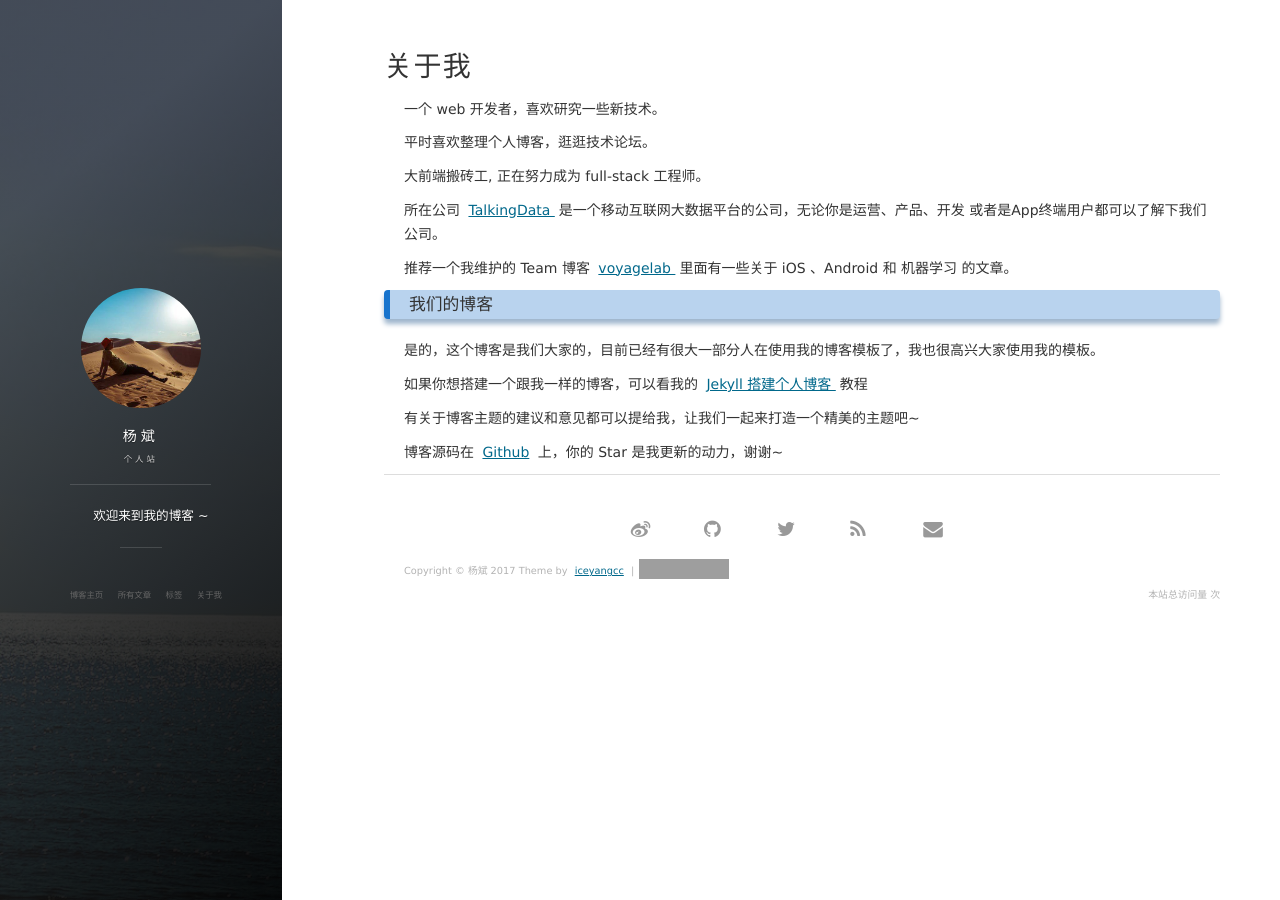
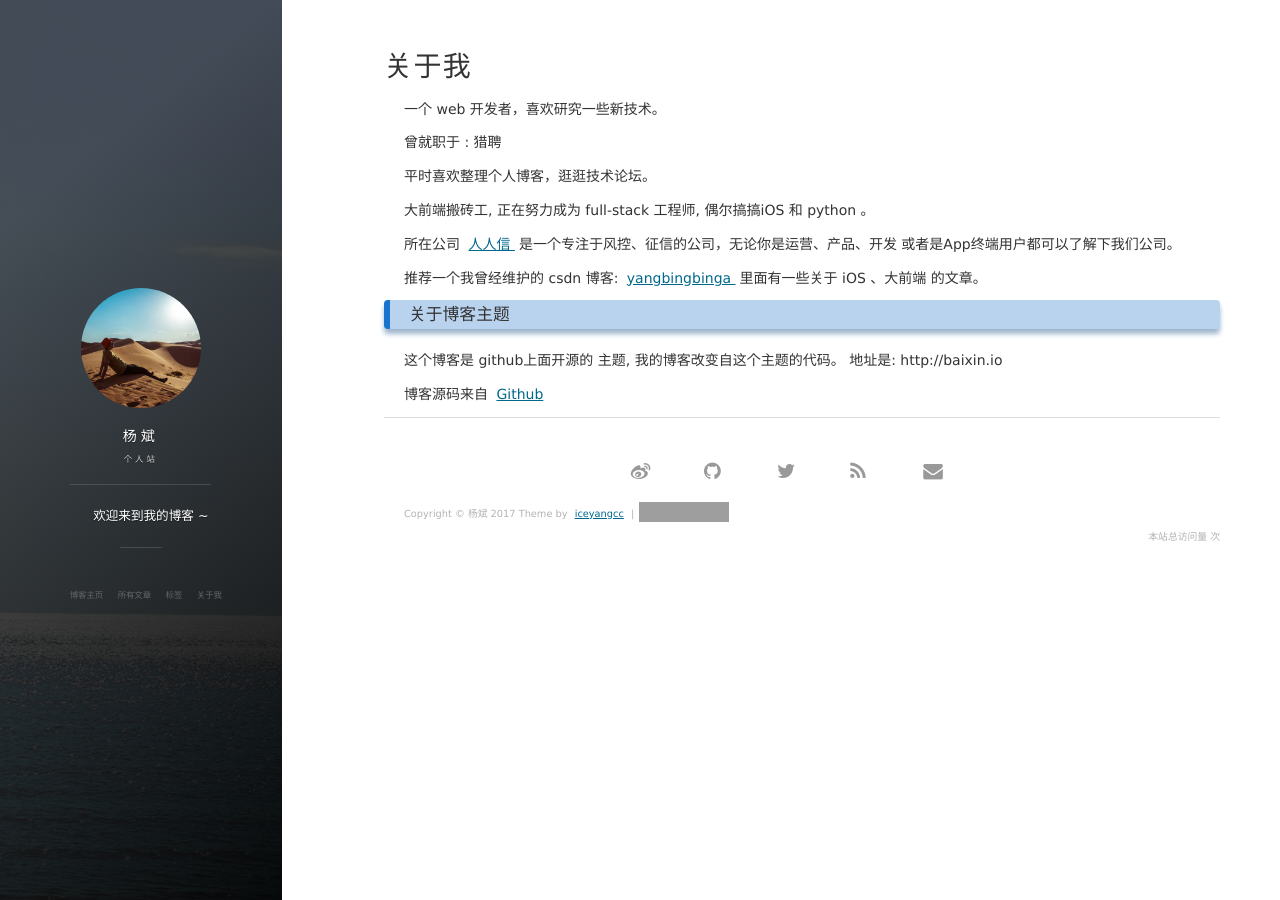
Before and after one commit to iceyangcc/blog, a Jekyll site: the page built from about.md, in a window 1280 px wide. Built offline with Jekyll 4.4.1, drawn with Linux system fonts in a browser that asks for light colours; nearby versions of some CDN libraries; comment, search, counter and statistics services are not loaded; grey boxes are pictures that could not be loaded.

Commit message:
bug fixd

```diff
--- a/about.md
+++ b/about.md
@@ -5,42 +5,39 @@ title: 关于我
 
 一个 web 开发者，喜欢研究一些新技术。
 <p>
+  曾就职于 : 猎聘
+<p>
+<p>
 平时喜欢整理个人博客，逛逛技术论坛。
 <p>
-大前端搬砖工, 正在努力成为 full-stack 工程师。
+大前端搬砖工, 正在努力成为 full-stack 工程师, 偶尔搞搞iOS 和 python 。
 
 <p>
 
 所在公司
-<a target="_blank" href="https://www.talkingdata.com/"> TalkingData </a>
-是一个移动互联网大数据平台的公司，无论你是运营、产品、开发 或者是App终端用户都可以了解下我们公司。
+<a target="_blank" href="https://rrx360.com"> 人人信 </a>
+是一个专注于风控、征信的公司，无论你是运营、产品、开发 或者是App终端用户都可以了解下我们公司。
 <p>
 
-推荐一个我维护的 Team 博客
-<a target="_blank" href="http://talkingdata.me/"> voyagelab </a>
-里面有一些关于 iOS 、Android 和 机器学习 的文章。
+推荐一个我曾经维护的 csdn 博客:
+<a target="_blank" href="http://blog.csdn.net/yangbingbinga/"> yangbingbinga </a>
+里面有一些关于 iOS 、大前端 的文章。
 
 <p>
 
-<h3> 我们的博客 </h3>
+<h3> 关于博客主题 </h3>
 
 <p>
 
-是的，这个博客是我们大家的，目前已经有很大一部分人在使用我的博客模板了，我也很高兴大家使用我的模板。
+这个博客是 github上面开源的 主题, 我的博客改变自这个主题的代码。
+地址是: http://baixin.io
+<p>
 
 <p>
 
-如果你想搭建一个跟我一样的博客，可以看我的
-<a href="/2016/10/jekyll_tutorials1/"> Jekyll 搭建个人博客 </a>
-教程
-
 <p>
 
-有关于博客主题的建议和意见都可以提给我，让我们一起来打造一个精美的主题吧~
-
-<p>
-
-博客源码在 <a target="_blank" href='https://github.com/iceyangcc/iceyangcc.github.io/'>Github</a> 上，你的 Star 是我更新的动力，谢谢~
+博客源码来自 <a target="_blank" href='https://github.com/leopardpan/leopardpan.github.io/'>Github</a>
 
 <p>
 
```
